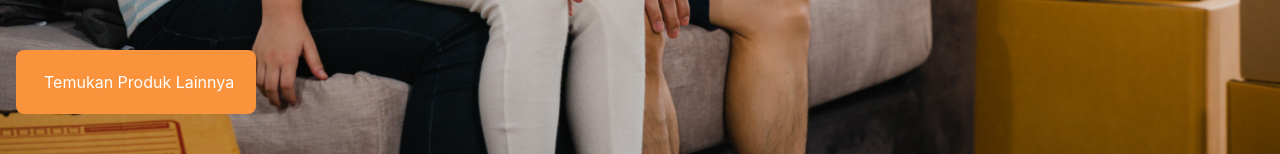
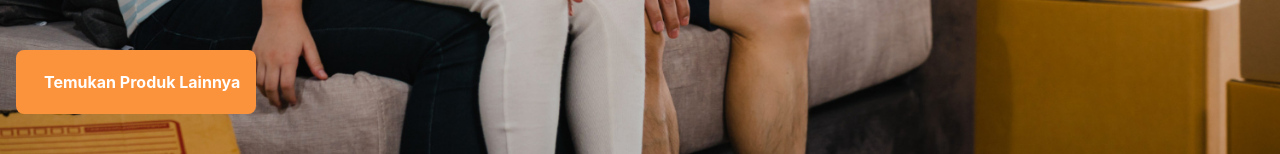
Before and after one commit to ahay12/my-app, a Next.js app: page / in a window 1280 px wide. Shown: the part 670-824 px from the top of the page. Built offline with nearby package versions, Linux system fonts and the light colour scheme.

Commit message:
Update index.js

```diff
--- a/pages/index.js
+++ b/pages/index.js
@@ -20,7 +20,9 @@ export default function Home() {
           </div>
           <div className="mt-5 mb-5">
             <div>
-              <div className="text-white text-2xl border-b-4 w-44">Daftar Asuransi</div>
+              <div className="text-white text-2xl border-b-4 w-44">
+                Daftar Asuransi
+              </div>
             </div>
           </div>
           <div className="flex flex-row">
@@ -91,9 +93,9 @@ export default function Home() {
           </div>
           <div className="mt-32">
             <Link href={"/"}>
-              <div className="text-white w-60 h-16 bg-orange-400 rounded-lg">
+              <div className="text-white w-60 h-16 bg-orange-400 rounded-lg hover:bg-white hover:text-orange-400">
                 <div className="items-center justify-around pl-7 pt-5">
-                  <h4>Temukan Produk Lainnya</h4>
+                  <h4 className="font-bold">Temukan Produk Lainnya</h4>
                 </div>
               </div>
             </Link>
```
